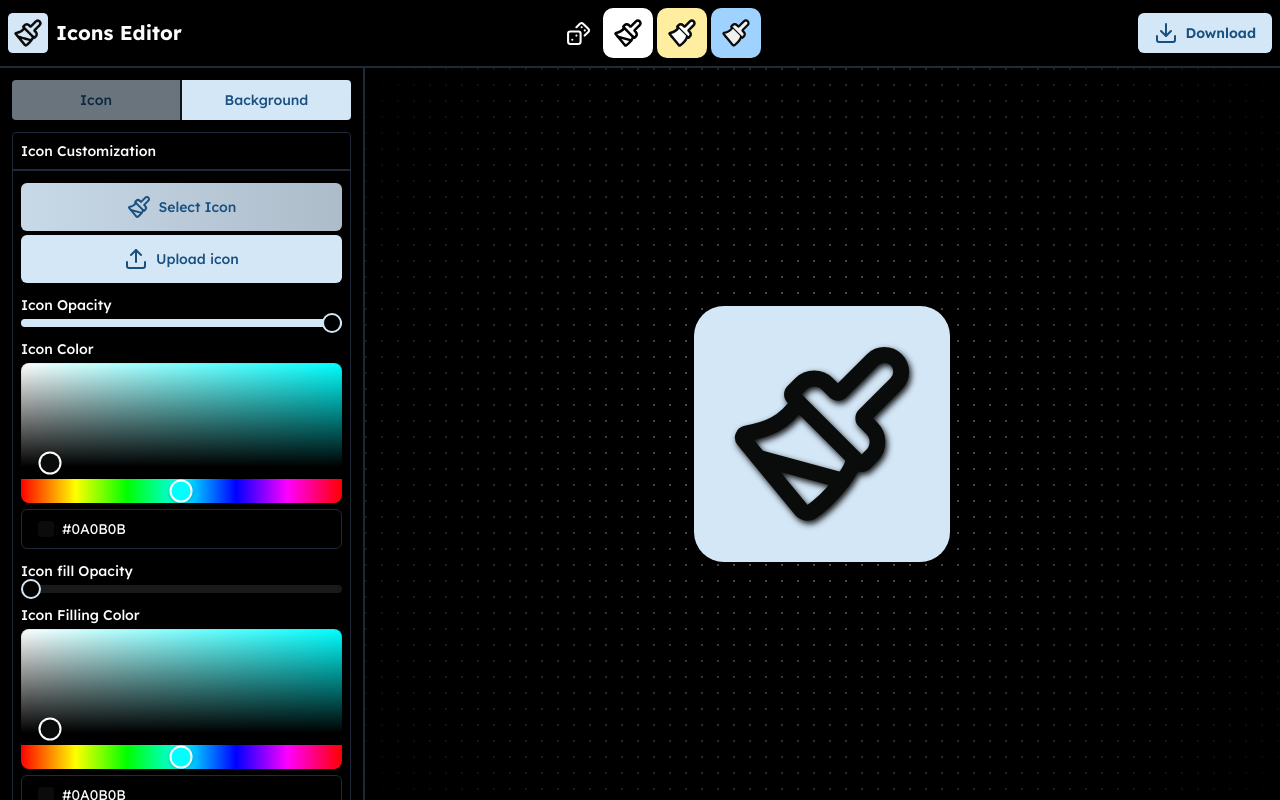
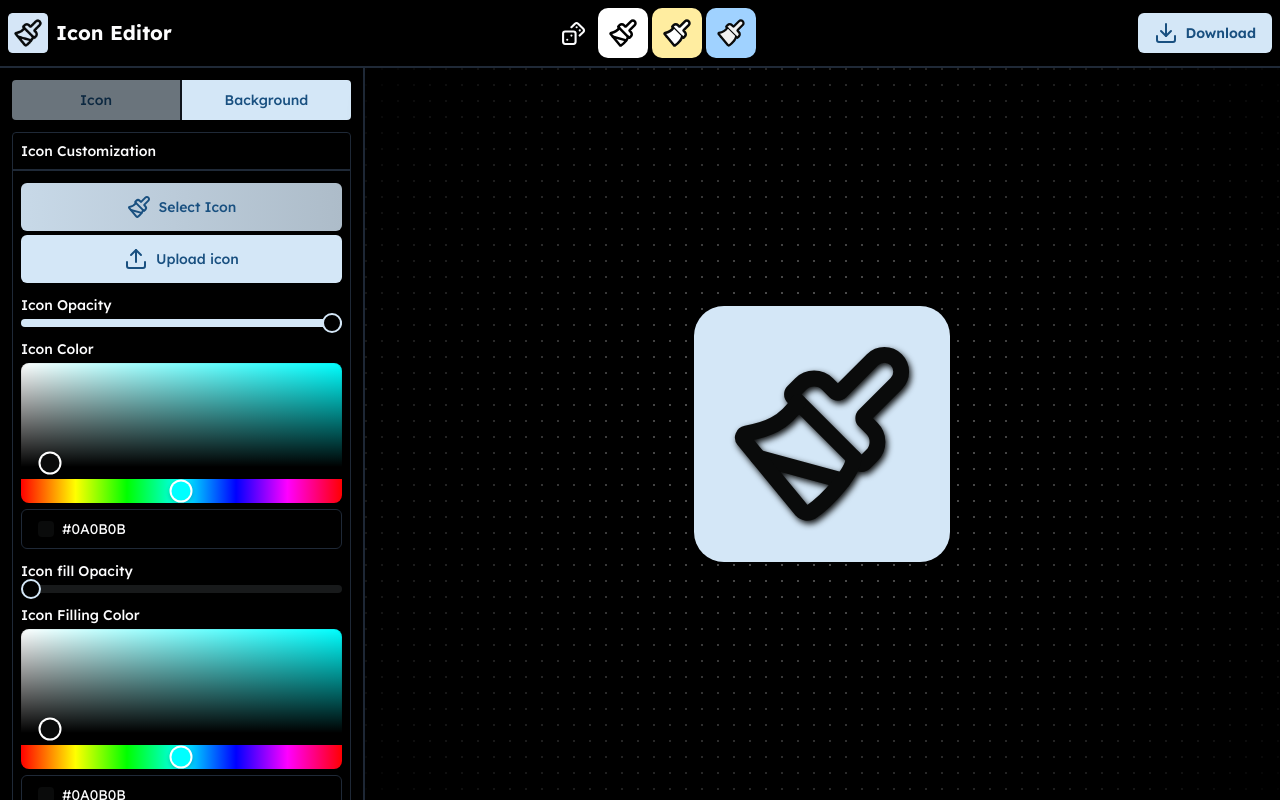
Before and after one commit to vwh/icon-editor, a React (Vite) app: page / in a window 1280 px wide. Built offline with nearby package versions, Linux system fonts and the light colour scheme.

Commit message:
chore: change website logo title

```diff
--- a/src/components/navbar.tsx
+++ b/src/components/navbar.tsx
@@ -132,11 +132,11 @@ const Navbar: React.FC = () => {
         >
           <img
             src="./logo.webp"
-            aria-label="Icons editor logo"
+            aria-label="Icon editor logo"
             className="h-10 w-auto"
             alt="Logo"
           />
-          <span>Icons Editor</span>
+          <span>Icon Editor</span>
         </a>
       </Tooltiper>
       <div className="flex gap-1">
```
